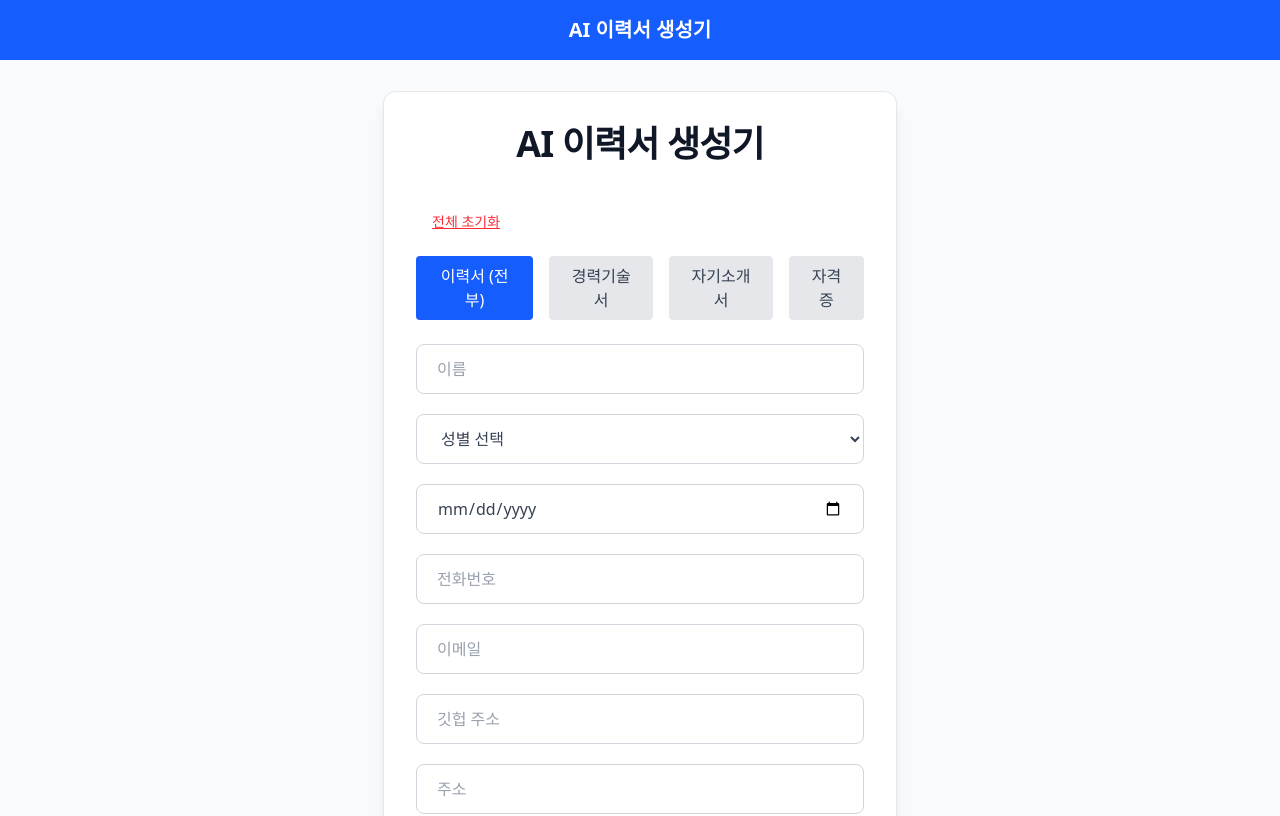
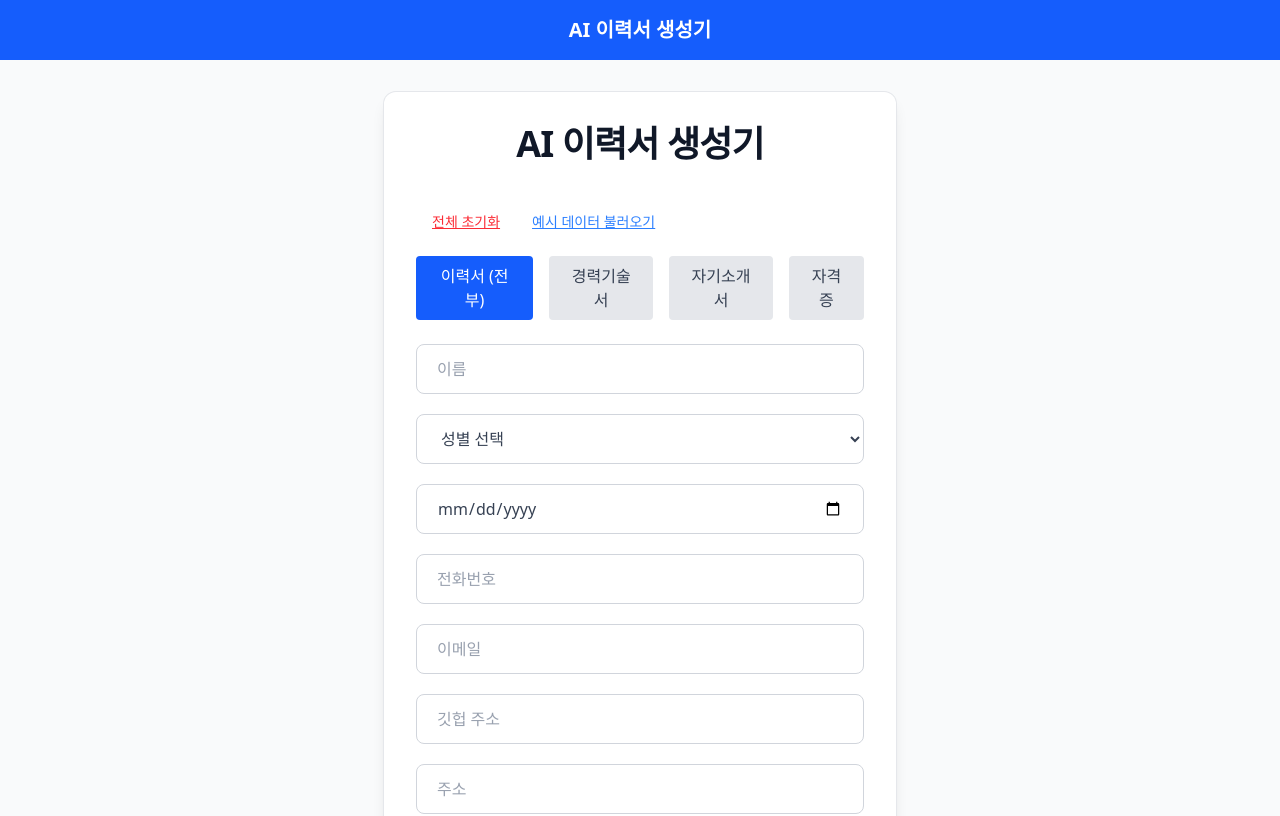
Before and after one commit to yesjean/resume, a React (Vite) app in the folder ai-resume-builder/: page / in a window 1280 px wide. Shown: the top 816 px of the page. Built offline with nearby package versions, Linux system fonts and the light colour scheme.

Commit message:
Feat: 목데이터 버튼 추가

```diff
--- a/ai-resume-builder/src/components/Button.tsx
+++ b/ai-resume-builder/src/components/Button.tsx
@@ -2,7 +2,7 @@ import React from "react";
 
 interface ButtonProps extends React.ButtonHTMLAttributes<HTMLButtonElement> {
   children: React.ReactNode;
-  variant?: "primary" | "danger" | "tab-active" | "tab-inactive";
+  variant?: "primary" |"basic"| "danger" | "tab-active" | "tab-inactive";
   fullWidth?: boolean;
 }
 
@@ -17,6 +17,7 @@ export default function Button({
 
   const variants = {
     primary: "bg-green-600 text-white hover:bg-green-700",
+    basic: "text-blue-500 underline",
     danger: "text-red-500 underline",
     "tab-active": "bg-blue-600 text-white",
     "tab-inactive": "bg-gray-200 text-gray-700",
--- a/ai-resume-builder/src/pages/Generator.tsx
+++ b/ai-resume-builder/src/pages/Generator.tsx
@@ -179,6 +179,81 @@ export default function Generator() {
                 전체 초기화
             </Button>
 
+            <Button
+                onClick={() => {
+                    setUserInput({
+                        name: "홍길동",
+                        email: "hong@example.com",
+                        phone: "010-1234-5678",
+                        address: "서울특별시 강남구 테헤란로 123",
+                        photo: new File([], "test.jpg"), // 빈 파일로 대체, 실제 이미지는 직접 넣으셔야 해요
+                    });
+                    setCompanyExperiences([
+                        {
+                            companyName: "네이버",
+                            startDate: "2018-01",
+                            endDate: "2020-12",
+                            currentlyWorking: false,
+                            position: "프론트엔드 개발자",
+                            description: "React 기반 사내 플랫폼 개발 및 유지보수",
+                        },
+                    ]);
+                    setEducation([
+                        {
+                            title: "서울대학교",
+                            period: "2014-03 ~ 2018-02",
+                            major: "컴퓨터공학과",
+                        },
+                    ]);
+                    setExperiences([
+                        {
+                            title: "사내 검색 시스템 개선",
+                            period: "2024~2025",
+                            activities: "ElasticSearch 기반 검색 결과 정렬 알고리즘 개선 및 UI/UX 리뉴얼",
+                            learnings: "검색 시스템의 구조 및 쿼리 최적화 기법을 학습",
+                        },
+                        {
+                            title: "프로젝트 관리 도구 개발",
+                            period: "2023~2024",
+                            activities: "사내 전용 프로젝트 관리 웹앱 개발 (React, TypeScript, Zustand)",
+                            learnings: "상태 관리와 컴포넌트 분리에 대한 깊은 이해",
+                        },
+                        {
+                            title: "CI/CD 파이프라인 구축",
+                            period: "2022~2023",
+                            activities: "GitHub Actions, Docker, AWS를 활용한 자동 배포 파이프라인 구축",
+                            learnings: "DevOps 실무와 배포 자동화 도구 활용 경험",
+                        },
+                        {
+                            title: "AI 챗봇 서비스 운영",
+                            period: "2021~2022",
+                            activities: "고객 지원용 챗봇 백엔드 API 개발 및 대시보드 제작",
+                            learnings: "REST API 설계 및 머신러닝 모델 연동 방법 습득",
+                        },
+                        {
+                            title: "웹 접근성 개선 작업",
+                            period: "2020~2021",
+                            activities: "공공기관 웹사이트의 접근성 개선 및 점자 리더기 대응 작업 수행",
+                            learnings: "WCAG 가이드라인에 따른 웹 접근성 기준 이해 및 적용",
+                        },
+                    ]);
+
+                    setCertification([
+                        {
+                            title: "정보처리기사",
+                            date: "2017-06",
+                        },
+                    ]);
+                    setStep(5);
+                    alert("예시 데이터가 입력되었습니다!");
+                }}
+                variant="basic"
+                className="text-sm mt-2 mb-4"
+            >
+                예시 데이터 불러오기
+            </Button>
+
+
             {/* 탭 버튼 */}
             <div className="flex space-x-4 mb-6">
                 {(["allResume", "experienceOnly", "introductionOnly", "certificationOnly"] as Tab[]).map((tab) => (
```
Lines whose indentation alone changed are shown as unchanged.
